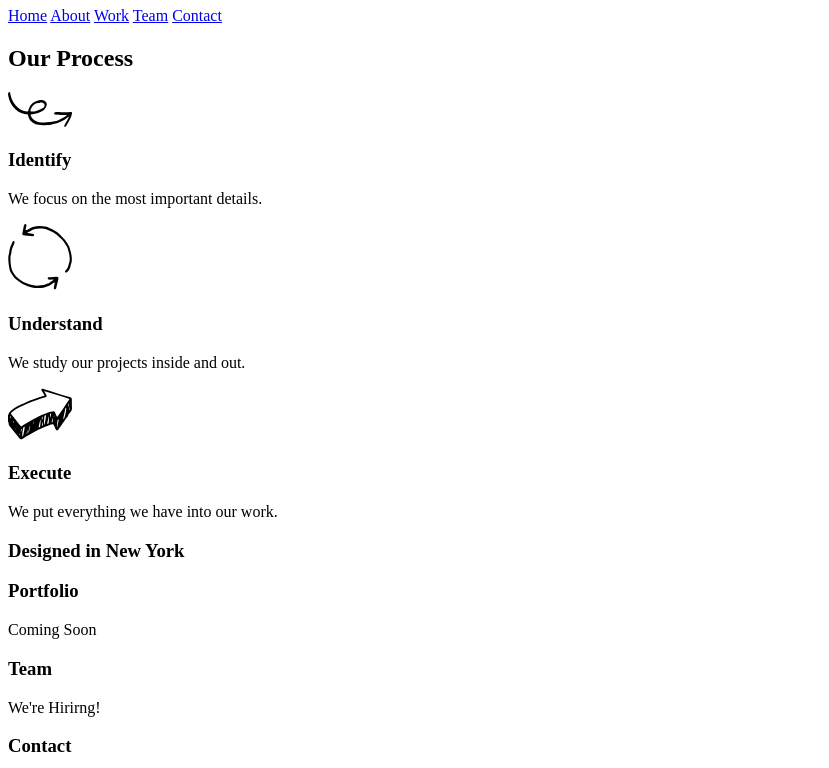
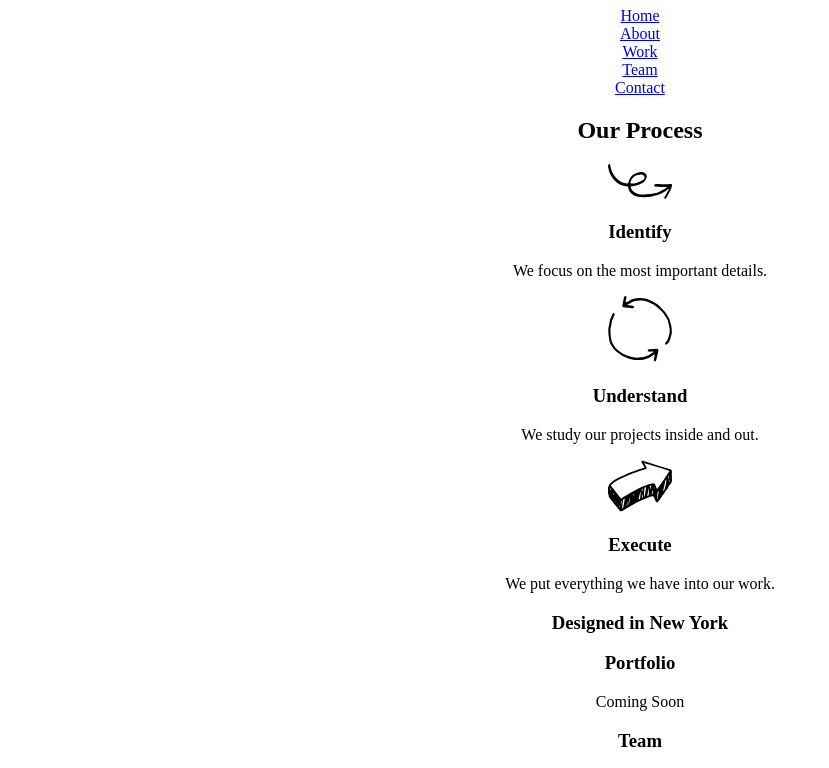
Before and after one commit to Santi8/broadway, a plain HTML site: page index.html in a window 1280 px wide. Shown: the part 73-841 px from the top of the page, without its empty margins (0-829 px from the left). Drawn offline with Linux system fonts and the light colour scheme.

Commit message:
Add stylesheet and centered text

```diff
--- a/index.html
+++ b/index.html
@@ -3,16 +3,17 @@
   <head>
     <meta charset="utf-8">
     <title>Broadway Desigb</title>
+    <link rel="stylesheet" href="./resources/css/style.css">
   </head>
   <body>
     <h1>Broadway Design</h1>
 
     <nav><!--start of nav-->
-      <a href="#">Home</a>
-      <a href="#">About</a>
-      <a href="#">Work</a>
-      <a href="#">Team</a>
-      <a href="#">Contact</a>
+      <a href="#">Home</a> <br>
+      <a href="#">About</a> <br>
+      <a href="#">Work</a> <br>
+      <a href="#">Team</a> <br>
+      <a href="#">Contact</a><br>
     </nav><!--emd of nav-->
 
     <div class="process"><!--start of process-->
--- a/resources/css/style.css
+++ b/resources/css/style.css
@@ -0,0 +1,6 @@
+h1,
+nav,
+.process,
+.pg-break {
+  text-align: center;
+}
```
